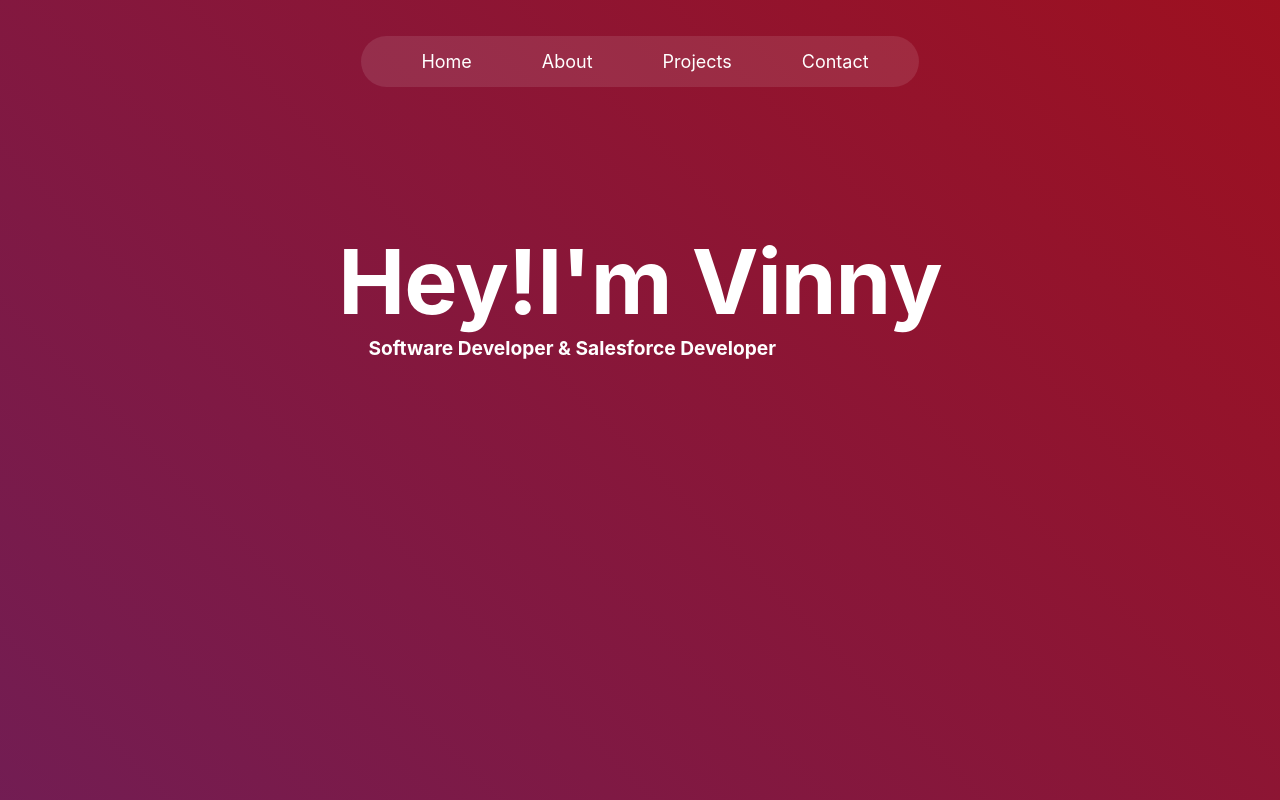
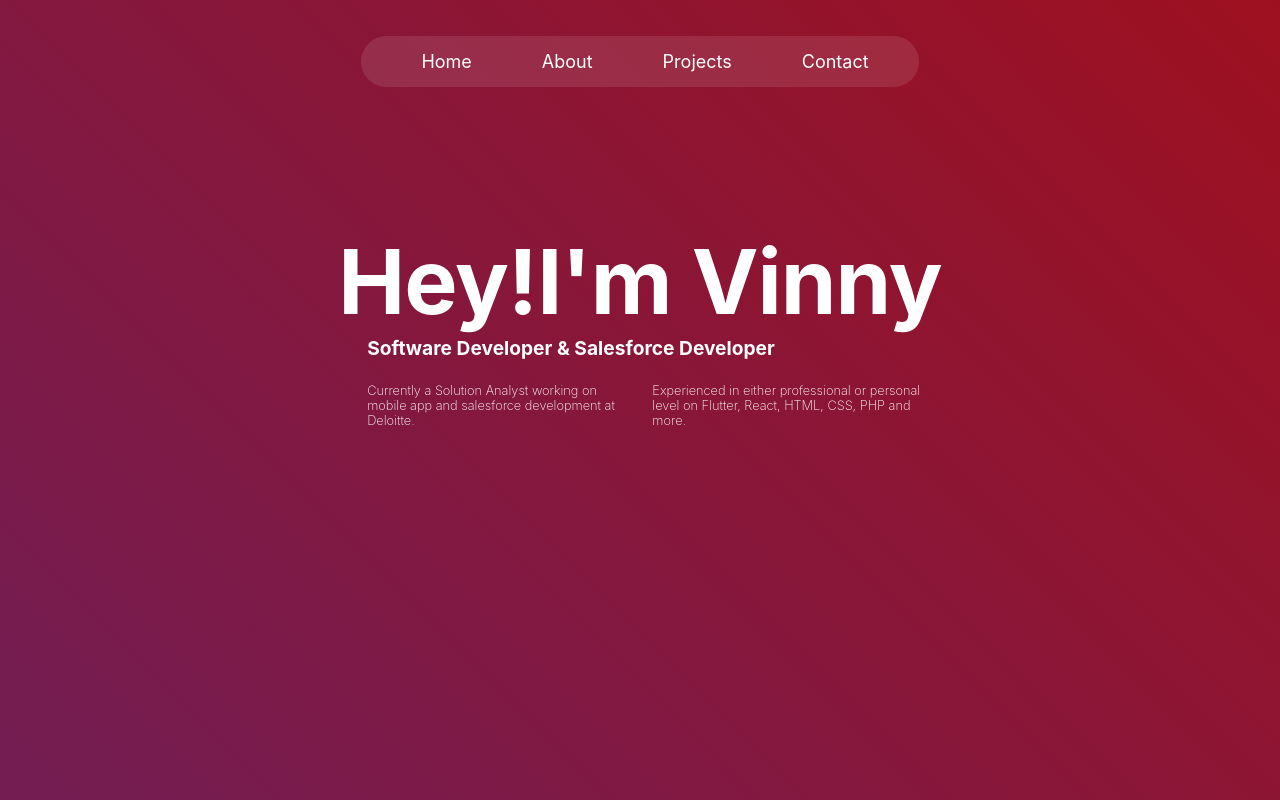
Before and after one commit to jiahan99li/jiahan99li.github.io, a React (Create React App) app: page / in a window 1280 px wide. Built offline with nearby package versions, Linux system fonts and the light colour scheme.

Commit message:
Updates on Home Page

```diff
--- a/src/pages/Home/Home.css
+++ b/src/pages/Home/Home.css
@@ -5,7 +5,7 @@
     margin-right: auto;
 }
 
-h1 {
+.Home h1 {
     text-align: center;
     font-size: 7cqw;
     margin-bottom: 0px;
@@ -13,9 +13,40 @@
     letter-spacing: -1px;
 }
 
-h2 {
-    margin-left: 3cqw;
+.Home h2 {
+    margin-left: 6%;
     font-size: 1.5cqw;
     margin-top: 0px;
     padding-top: 0px;
+    margin-bottom: 10px;
 }
+
+.homeDescription {
+    display: table;
+    margin-top: 0px;
+    margin-bottom: 10px;
+    width: 100%;
+    font-size: 1cqw;
+    font-weight: 200;
+}
+
+.descriptionLeft {
+    width: 42%;
+    display: inline-block;
+    padding-left: 6%;
+    padding-right: 2%;
+    vertical-align: top;
+}
+
+.descriptionRight {
+    width: 46%;
+    display: inline-block;
+    padding-right: 2%;
+    padding-left: 2%;
+    vertical-align: top;
+}
+
+.homeSocials {
+    margin-top: 0px;
+    width: 100%;
+}
--- a/src/pages/Home/Home.js
+++ b/src/pages/Home/Home.js
@@ -5,6 +5,17 @@
     <div className="Home">
       <h1>Hey!I'm Vinny</h1>
       <h2>Software Developer & Salesforce Developer</h2>
+      <div className="homeDescription">
+        <div className='descriptionLeft'>
+          <p>Currently a Solution Analyst working on mobile app and salesforce development at Deloitte.</p>
+        </div>
+        <div className='descriptionRight'>
+          <p>Experienced in either professional or personal level on Flutter, React, HTML, CSS, PHP and more.</p>
+        </div>
+      </div>
+      <div className='homeSocials'>
+
+      </div>
     </div>
   );
 }
```
